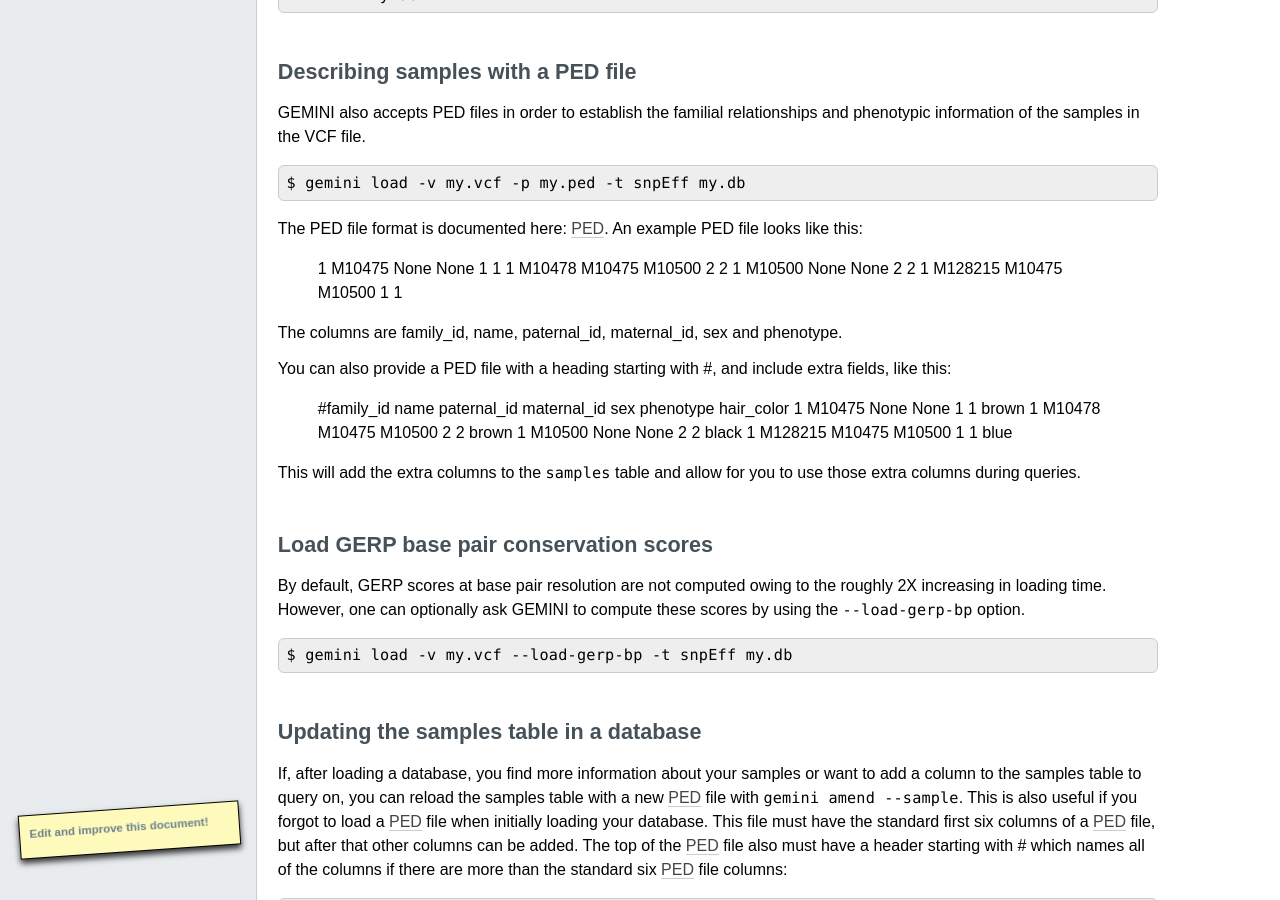
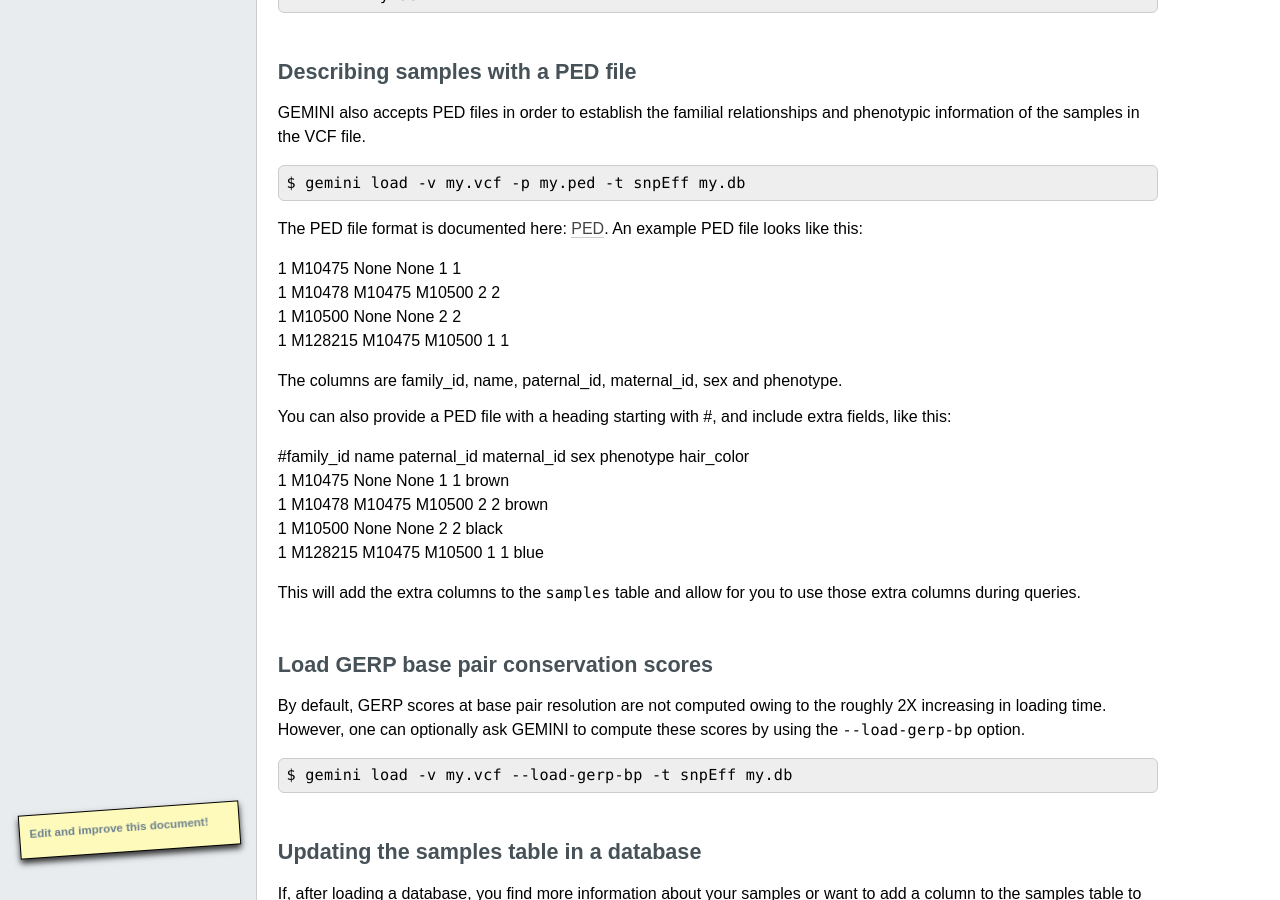
Before and after one commit to arq5x/gemini, a Sphinx documentation site: the page built from docs/content/loading.rst, in a window 1280 px wide and 900 px high, scrolled down 1894 px. Built offline with Sphinx 7.4.7, drawn with Linux system fonts in a browser that asks for light colours; formulas are drawn with MathJax 3; pages that are not in the unit, such as notebooks, are missing from menus; comment, search, counter and statistics services are not loaded; the version number is read from the project's files by our own code.

```diff
--- a/docs/content/loading.rst
+++ b/docs/content/loading.rst
@@ -127,21 +127,21 @@ and phenotypic information of the samples in the VCF file.
 
 The PED file format is documented here: PED_. An example PED file looks like this:
 
-    1 M10475    None None  1    1
-    1 M10478     M10475  M10500    2    2
-    1 M10500     None    None    2    2
-    1 M128215    M10475  M10500    1    1
+|	1 M10475    None None  1    1
+|	1 M10478     M10475  M10500    2    2
+|	1 M10500     None    None    2    2
+|	1 M128215    M10475  M10500    1    1
 
 The columns are family_id, name, paternal_id, maternal_id, sex and phenotype.
 
 You can also provide a PED file with a heading starting with #, and include extra
 fields, like this:
 
-    #family_id name paternal_id maternal_id sex phenotype hair_color
-    1 M10475    None None  1    1 brown
-    1 M10478     M10475  M10500    2    2 brown
-    1 M10500     None    None    2    2 black
-    1 M128215    M10475  M10500    1    1 blue
+|	#family_id name paternal_id maternal_id sex phenotype hair_color
+| 	1 M10475    None None  1    1 brown
+| 	1 M10478     M10475  M10500    2    2 brown
+| 	1 M10500     None    None    2    2 black
+| 	1 M128215    M10475  M10500    1    1 blue
 
 This will add the extra columns to the ``samples`` table and allow for you to
 use those extra columns during queries.
```
